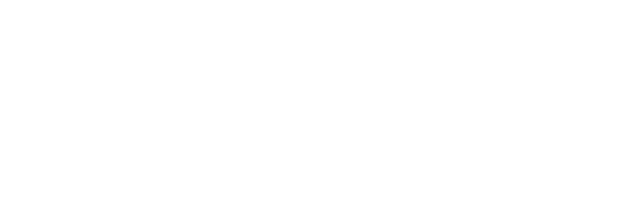
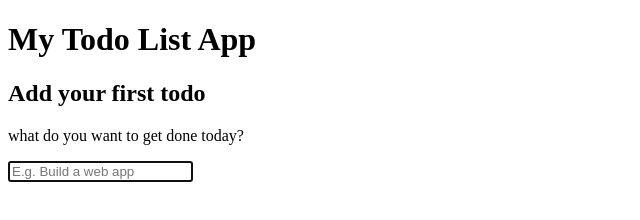
Before and after one commit to ehodiyogithub/my-todo-app, a plain HTML site: page index.html in a window 1280 px wide. Shown: the whole page, without its empty margins (0-640 px from the left). Drawn offline with Linux system fonts and the light colour scheme.

Commit message:
added HTML structure

```diff
--- a/index.html
+++ b/index.html
@@ -3,9 +3,21 @@
 <head>
     <meta charset="UTF-8">
     <meta name="viewport" content="width=device-width, initial-scale=1.0">
-    <title>Document</title>
+    <title>My Todo App</title>
 </head>
 <body>
-
+    <main class="container">
+    <h1 class="main-header">My Todo List App</h1>
+     <ul class="todo-list js-todo-list"></ul>
+     <div class="empty-state">
+        <h2 class="empty-state__description">Add your first todo</h2>
+        <p class="empty-state__description">
+            what do you want to get done today?
+        </p>
+      </div>
+      <form class="js-form">
+          <input autofocus type="text" placeholder="E.g. Build a web app" class="js-todo-input">
+      </form>
+    </main>
 </body>
 </html>
```
